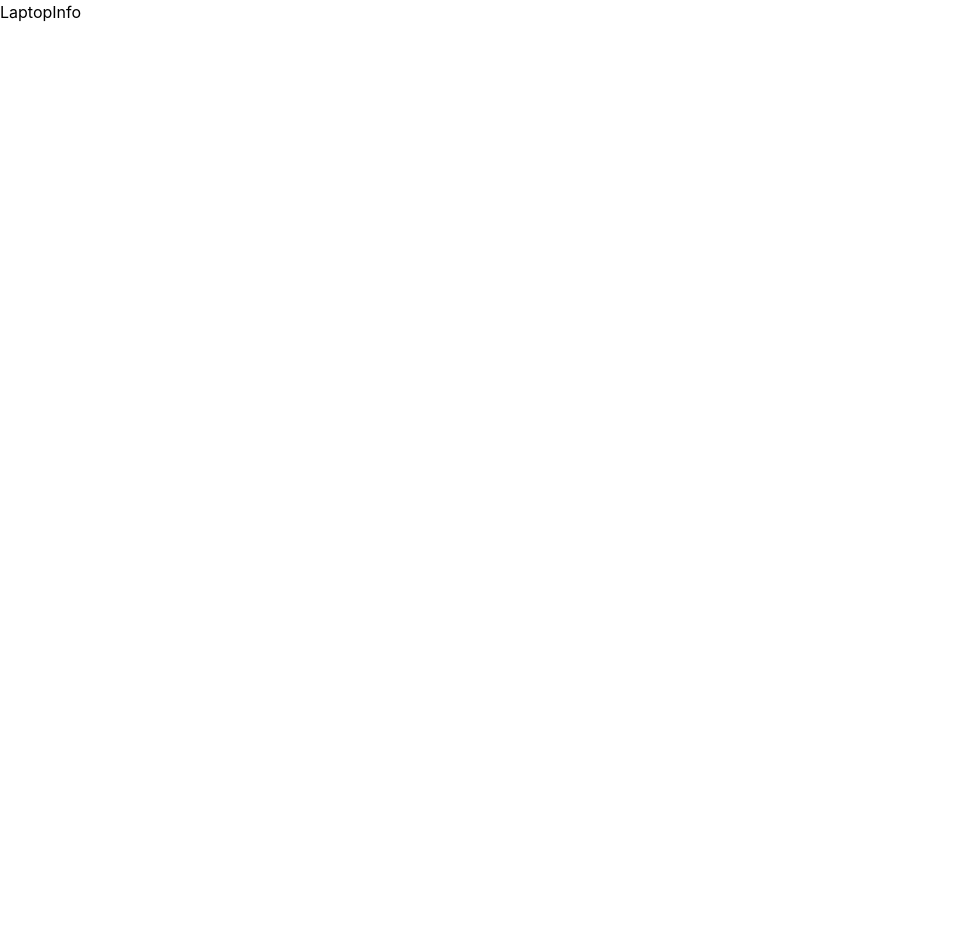
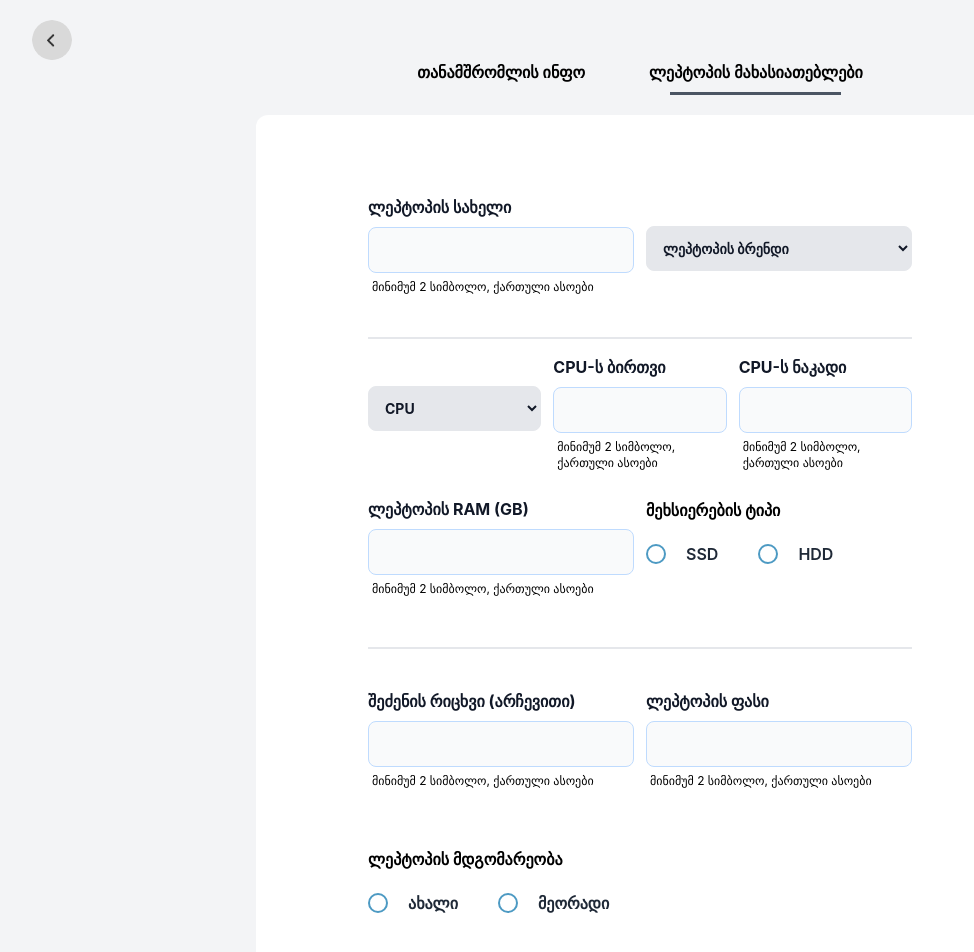
Before and after one commit to ibotchori/PCfy, a React (Create React App) app: page /laptop-info in a window 1280 px wide. Shown: the top 952 px of the page, without its empty margins (0-974 px from the left). Before the commit the page ends 800 px from the top, so only its background shows below. Built offline with nearby package versions, Linux system fonts and the light colour scheme.

Commit message:
style: add content on LaptopInfo page

```diff
--- /dev/null
+++ b/src/components/RadioButton/RadioButton.jsx
@@ -0,0 +1,37 @@
+import React from 'react'
+
+const RadioButton = ({ label, value1, value2 }) => {
+  return (
+    <div className='flex justify-center flex-col gap-5 pb-8'>
+      <p className=' font-bold max-w-lg'>{label}</p>
+      <div className='flex gap-10'>
+        <div className='form-check'>
+          <input
+            className='rounded-full appearance-none  h-5 w-5 border-2  border-radioButtonColor bg-white checked:bg-radioButtonColor  checked:border-radioButtonColor focus:outline-none transition duration-200  align-top bg-no-repeat bg-center bg-contain float-left mr-5 cursor-pointer mt-[2px]'
+            type='radio'
+          />
+          <label
+            className='form-check-label inline-block text-gray-800 font-semibold'
+            htmlFor='flexRadioDefault1'
+          >
+            {value1}
+          </label>
+        </div>
+        <div className='form-check'>
+          <input
+            className='rounded-full appearance-none  h-5 w-5 border-2  border-radioButtonColor bg-white checked:bg-radioButtonColor  checked:border-radioButtonColor focus:outline-none transition duration-200  align-top bg-no-repeat bg-center bg-contain float-left mr-5 cursor-pointer mt-[2px]'
+            type='radio'
+          />
+          <label
+            className='form-check-label inline-block text-gray-800 font-semibold'
+            htmlFor='flexRadioDefault2'
+          >
+            {value2}
+          </label>
+        </div>
+      </div>
+    </div>
+  )
+}
+
+export default RadioButton
--- a/src/pages/LaptopInfo/LaptopInfo.jsx
+++ b/src/pages/LaptopInfo/LaptopInfo.jsx
@@ -1,7 +1,103 @@
 import React from 'react'
+import {
+  Button,
+  GoBackButton,
+  Input,
+  MainLogo,
+  PageTitle,
+  Select,
+} from 'components'
+import { Link } from 'react-router-dom'
+import RadioButton from 'components/RadioButton/RadioButton'
 
 const LaptopInfo = () => {
-  return <div>LaptopInfo</div>
+  return (
+    <div className='bg-gray-100 w-full h-full flex flex-col justify-between'>
+      {/* Go Back Button */}
+      <GoBackButton path='/employ-info' />
+      {/* Title */}
+      <PageTitle path='/employ-info' />
+      {/* Main Content */}
+      <div className='flex justify-center h-full'>
+        <form className=' w-full sm:w-[60%]  bg-white rounded-xl  lg:px-28 pt-8 sm:pt-20 '>
+          <div className='divide-y-[16px] sm:divide-y-2 sm:divide-gray-200 divide-gray-100'>
+            {/* Divide 1 */}
+            <div className=''>
+              <div className='flex flex-col lg:flex-row sm:justify-between gap-3 items-center pb-5 lg:pb-10'>
+                <div className='w-[21.875rem] sm:w-[25rem]'>
+                  <Input label='ლეპტოპის სახელი' />
+                </div>
+                <div className='w-[21.875rem] sm:w-[25rem] pt-7'>
+                  <Select label='ლეპტოპის ბრენდი' />
+                </div>
+              </div>
+            </div>
+            {/* Divide 2 */}
+            <div className='pt-4 ms:pt-10 pb-0 sm:pb-2'>
+              <div className='flex flex-col lg:flex-row sm:justify-between gap-3 items-center pb-5 lg:pb-10'>
+                <div className='w-[21.875rem] sm:w-[25rem] pt-7'>
+                  <Select label='CPU' />
+                </div>
+                <div className='w-[21.875rem] sm:w-[25rem]'>
+                  <Input label='CPU-ს ბირთვი' />
+                </div>
+                <div className='w-[21.875rem] sm:w-[25rem]'>
+                  <Input label='CPU-ს ნაკადი' />
+                </div>
+              </div>
+              <div className='flex flex-col lg:flex-row sm:justify-between gap-3 items-center pb-5 lg:pb-10'>
+                <div className='w-[21.875rem] sm:w-[25rem]'>
+                  <Input label='ლეპტოპის RAM (GB)' />
+                </div>
+                <div className='w-[21.875rem] sm:w-[25rem]'>
+                  <RadioButton
+                    label='მეხსიერების ტიპი'
+                    value1='SSD'
+                    value2='HDD'
+                  />
+                </div>
+              </div>
+            </div>
+            {/* Divide 3*/}
+            <div className='pt-10 pb-5'>
+              <div className='flex flex-col lg:flex-row sm:justify-between gap-3 items-center pb-5 lg:pb-14'>
+                <div className='w-[21.875rem] sm:w-[25rem]'>
+                  <Input label='შეძენის რიცხვი (არჩევითი)' />
+                </div>
+                <div className='w-[21.875rem] sm:w-[25rem]'>
+                  <Input label='ლეპტოპის ფასი' />
+                </div>
+              </div>
+              <div className='flex flex-col lg:flex-row sm:justify-between gap-3 items-center pb-5 lg:pb-14'>
+                <div className='w-[21.875rem] sm:w-[25rem]'>
+                  <RadioButton
+                    label='ლეპტოპის მდგომარეობა'
+                    value1='ახალი'
+                    value2='მეორადი'
+                  />
+                </div>
+              </div>
+            </div>
+          </div>
+          {/* Footer */}
+          <div className='flex w-full justify-between pb-14'>
+            <Link
+              to='/employ-info'
+              className={`pl-4 lg:pl-0  rounded-lg  text-center  text-lg  tracking-wide text-mainButtonColor hover:text-hoverButtonColor  focus:text-focusButtonColor font-semibold`}
+            >
+              უკან
+            </Link>
+            <div className=' pr-3 lg:pr-0   '>
+              <Button text='დამახსოვრება' path='/laptop-info' px='px-10' />
+            </div>
+          </div>
+        </form>
+      </div>
+
+      {/* Redberry Logo */}
+      <MainLogo />
+    </div>
+  )
 }
 
 export default LaptopInfo
--- a/tailwind.config.js
+++ b/tailwind.config.js
@@ -8,6 +8,7 @@ module.exports = {
         hoverButtonColor: '#317AD0',
         focusButtonColor: '#1A5DAB',
         successBGColor: '#4A4A4A',
+        radioButtonColor: '#4D9AC3',
       },
     },
   },
```
